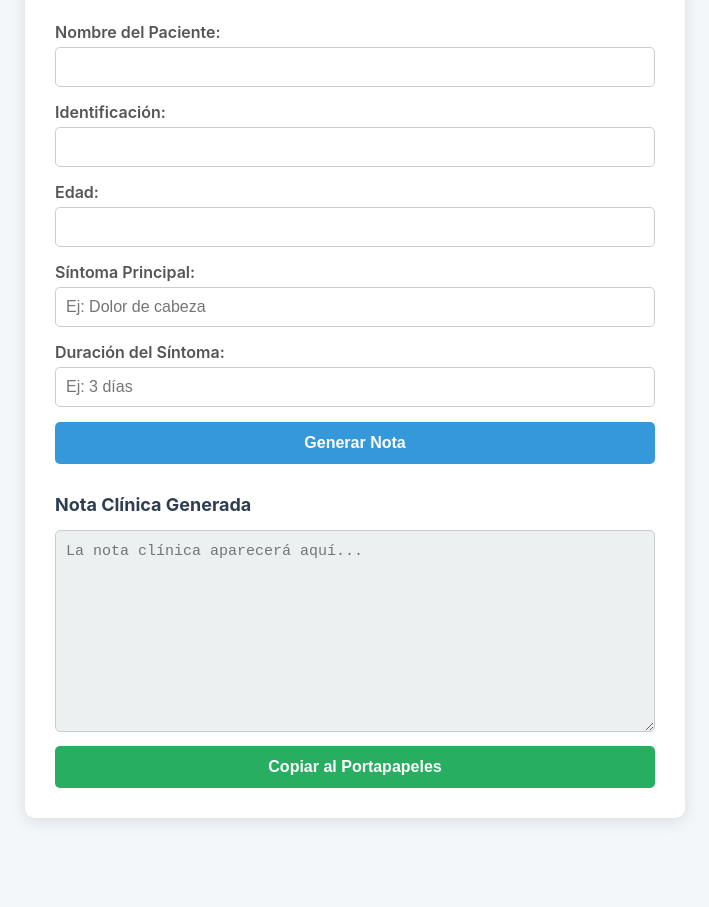
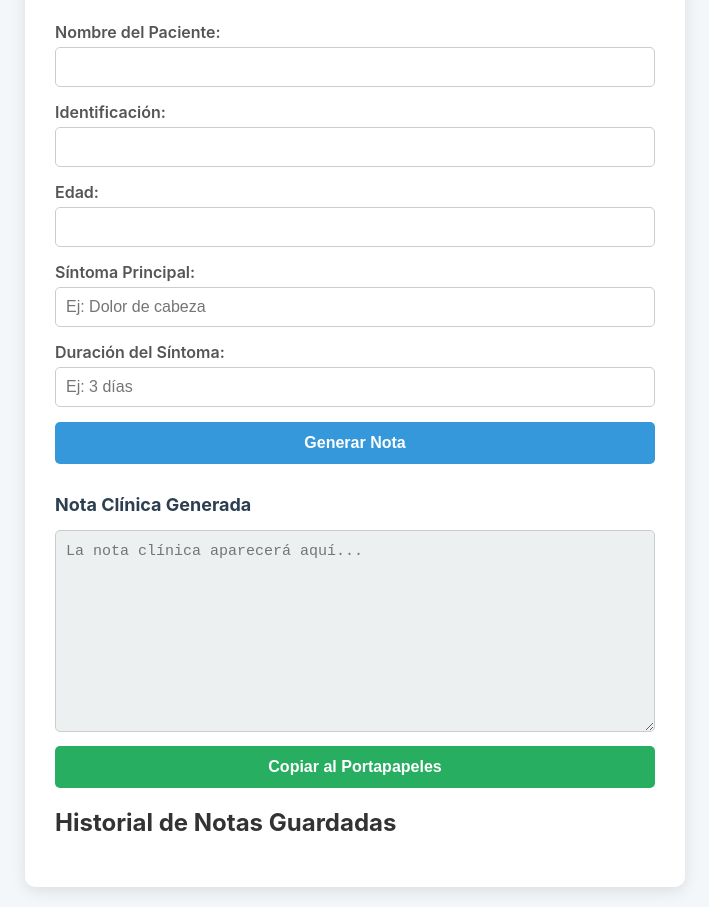
Before and after one commit to Industrias-animadas/Pinguino-medico-MVP-local-storage, a plain HTML site: page index.html in a window 1280 px wide. Shown: the part 133-1040 px from the top of the page, without its empty margins (285-994 px from the left). Before the commit the page ends 971 px from the top, so only its background shows below. Drawn offline with Linux system fonts and the light colour scheme.

Commit message:
local storage.html

```diff
--- a/index.html
+++ b/index.html
@@ -50,6 +50,11 @@
                 <button id="copy-btn">Copiar al Portapapeles</button>
             </div>
         </main>
+        <div class="history-area">
+                <h2>Historial de Notas Guardadas</h2>
+                <ul id="notes-history-list">
+                    </ul>
+            </div>
     </div>
 
     <script src="script.js"></script>
```
